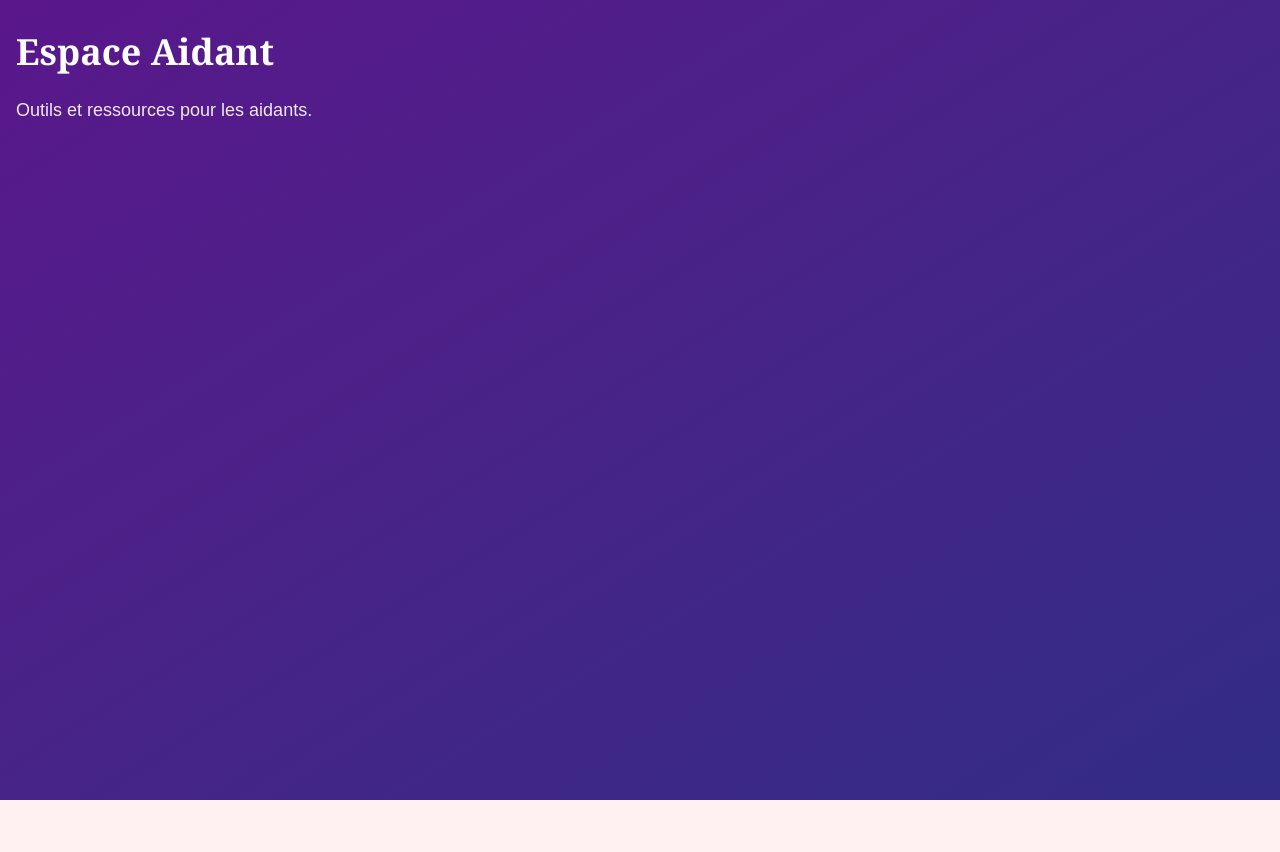
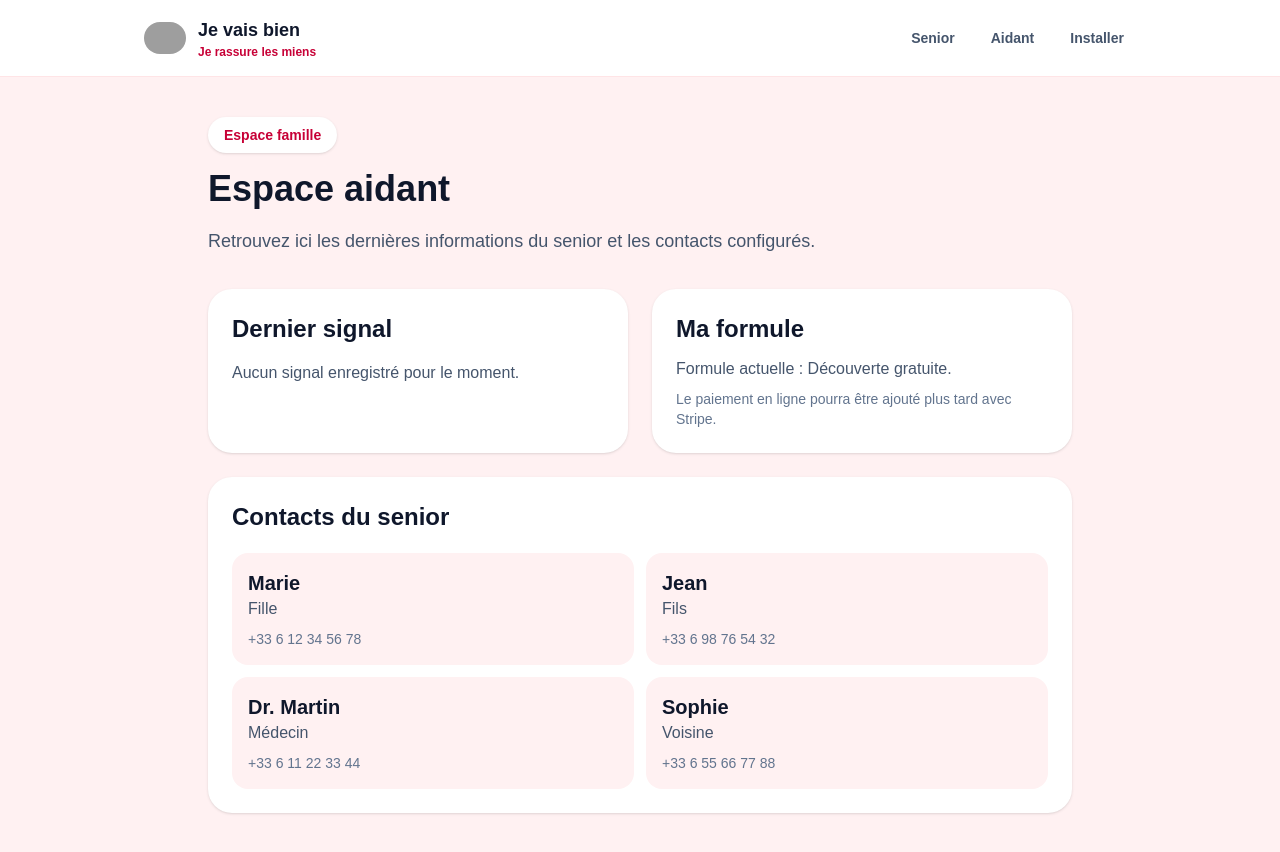
Before and after one commit to Virginie17/jevaisbien, a Next.js app: page /aidant in a window 1280 px wide. Before the commit the page ends 800 px from the top, so only its background shows below. Built offline with nearby package versions, Linux system fonts and the light colour scheme; grey boxes are pictures that could not be loaded.

Commit message:
Build caregiver dashboard

```diff
--- a/app/aidant/page.tsx
+++ b/app/aidant/page.tsx
@@ -1,10 +1,75 @@
+"use client";
+
+import AppHeader from "@/components/AppHeader";
+import { demoContacts } from "@/lib/contacts";
+import { useEffect, useState } from "react";
+
+type LastCheck = {
+  checkedAt: string;
+  status: string;
+  message: string;
+};
+
 export default function AidantPage() {
+  const [lastCheck, setLastCheck] = useState<LastCheck | null>(null);
+
+  useEffect(() => {
+    const stored = localStorage.getItem("lastWellnessCheck");
+    if (stored) {
+      setLastCheck(JSON.parse(stored));
+    }
+  }, []);
+
   return (
-    <div className="min-h-screen bg-gradient-to-br from-purple-900 to-indigo-900 text-white">
-      <div className="container mx-auto px-4 py-8">
-        <h1 className="text-4xl font-serif font-bold mb-6">Espace Aidant</h1>
-        <p className="text-lg opacity-90">Outils et ressources pour les aidants.</p>
-      </div>
-    </div>
+    <main className="min-h-screen bg-rose-50">
+      <AppHeader />
+
+      <section className="mx-auto max-w-4xl px-4 py-10">
+        <p className="mb-4 inline-block rounded-full bg-white px-4 py-2 text-sm font-semibold text-rose-700 shadow-sm">
+          Espace famille
+        </p>
+        <h1 className="text-4xl font-bold text-slate-900">Espace aidant</h1>
+        <p className="mt-4 text-lg leading-8 text-slate-600">
+          Retrouvez ici les dernières informations du senior et les contacts configurés.
+        </p>
+
+        <div className="mt-8 grid gap-6 md:grid-cols-2">
+          <div className="rounded-3xl bg-white p-6 shadow-sm">
+            <h2 className="text-2xl font-bold text-slate-900">Dernier signal</h2>
+            {lastCheck ? (
+              <div className="mt-4 rounded-2xl bg-green-100 p-5 text-green-800">
+                <p className="text-xl font-bold">{lastCheck.message}</p>
+                <p className="mt-2 text-sm">
+                  Envoyé le {new Date(lastCheck.checkedAt).toLocaleString("fr-FR")}
+                </p>
+              </div>
+            ) : (
+              <p className="mt-4 text-slate-600">Aucun signal enregistré pour le moment.</p>
+            )}
+          </div>
+
+          <div className="rounded-3xl bg-white p-6 shadow-sm">
+            <h2 className="text-2xl font-bold text-slate-900">Ma formule</h2>
+            <p className="mt-3 text-slate-600">Formule actuelle : Découverte gratuite.</p>
+            <p className="mt-2 text-sm text-slate-500">
+              Le paiement en ligne pourra être ajouté plus tard avec Stripe.
+            </p>
+          </div>
+        </div>
+
+        <div className="mt-6 rounded-3xl bg-white p-6 shadow-sm">
+          <h2 className="text-2xl font-bold text-slate-900">Contacts du senior</h2>
+          <div className="mt-5 grid gap-3 sm:grid-cols-2">
+            {demoContacts.map((contact) => (
+              <div key={contact.id} className="rounded-2xl bg-rose-50 p-4">
+                <p className="text-xl font-bold text-slate-900">{contact.firstName}</p>
+                <p className="text-slate-600">{contact.relationship}</p>
+                <p className="mt-2 text-sm text-slate-500">{contact.phoneNumber}</p>
+              </div>
+            ))}
+          </div>
+        </div>
+      </section>
+    </main>
   );
 }
```
